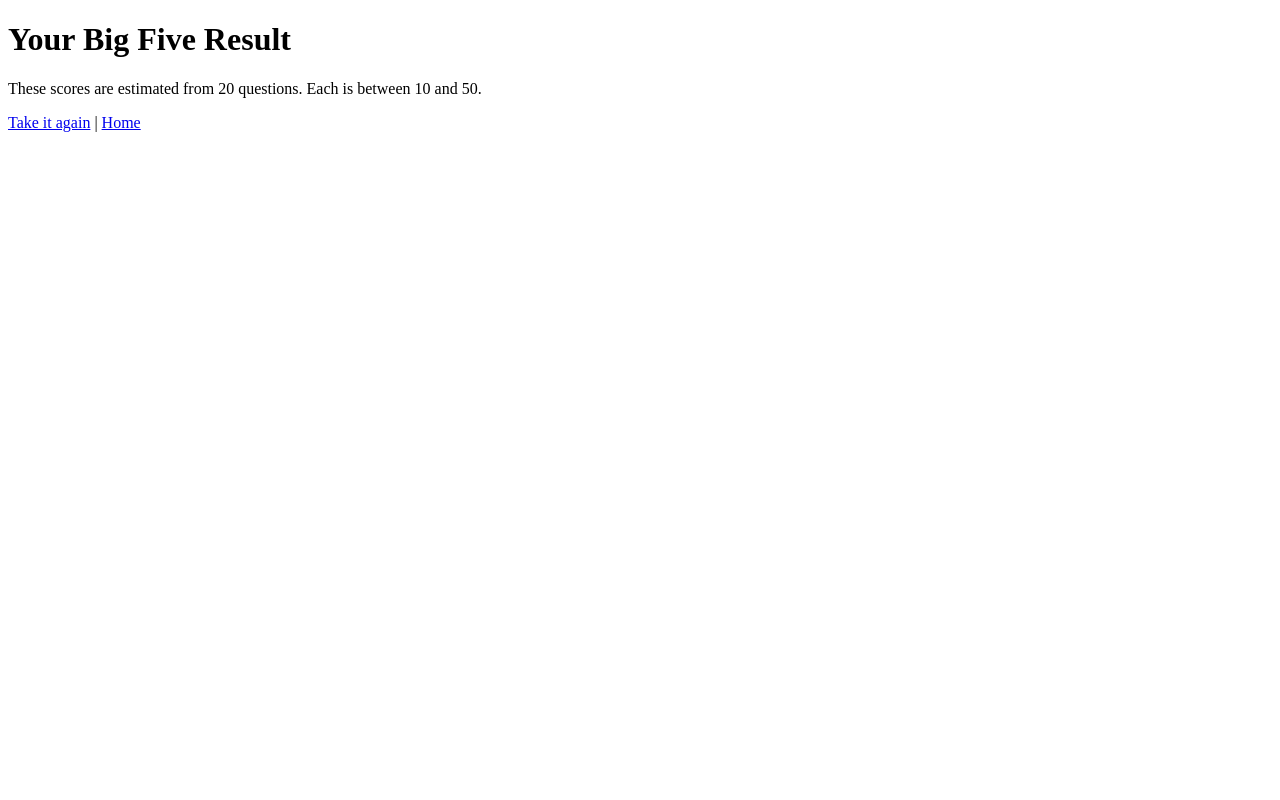
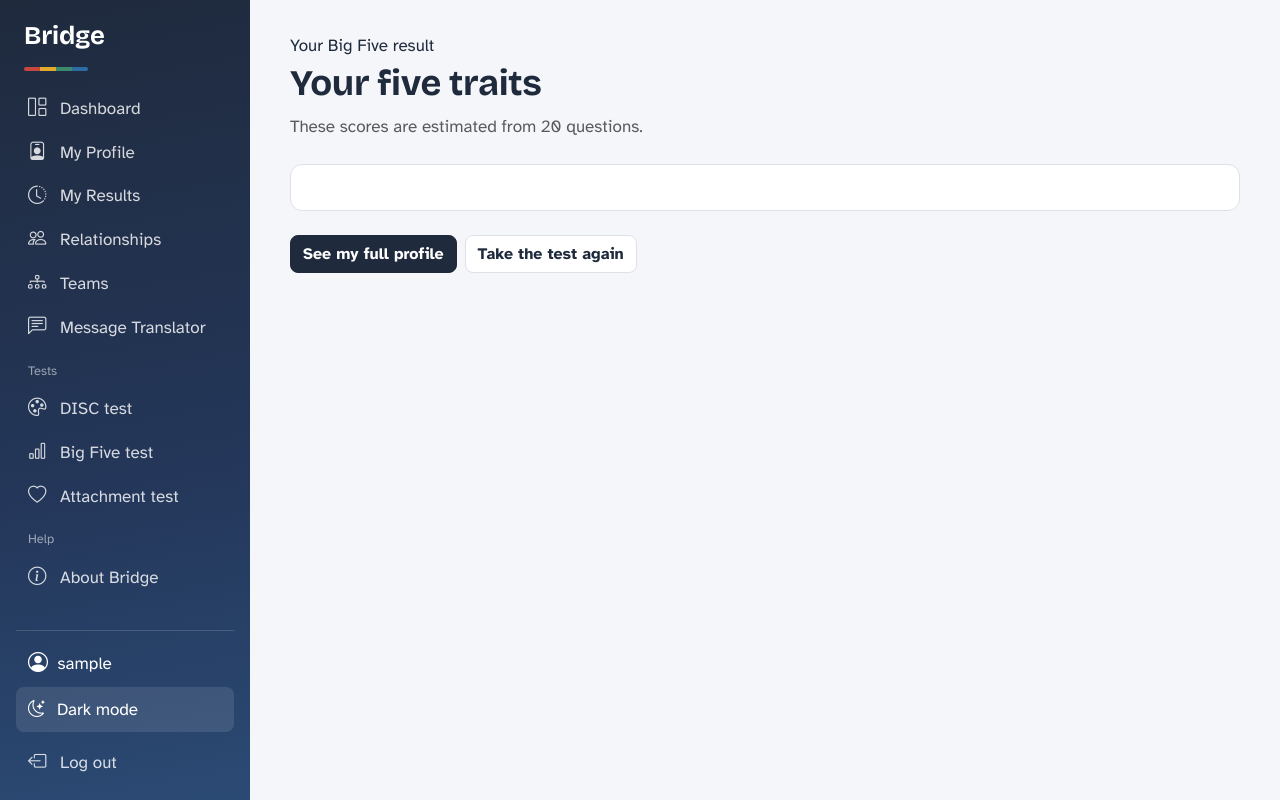
Before and after one commit to enuriuyanage16-cell/communication-relationship-recommender-app, a Flask app: template templates/bigfive_result.html in a window 1280 px wide. Run offline with Flask 3, Linux system fonts and the light colour scheme; the template is opened without the code that fills it, so the values that code supplies are empty; the visitor is signed in with stand-in values (Sample User, id 1); some libraries are stand-ins or nearby versions.

Commit message:
Update Big Five result page style

```diff
--- a/templates/bigfive_result.html
+++ b/templates/bigfive_result.html
@@ -1,16 +1,23 @@
-<!DOCTYPE html>
-<html>
-<head>
-    <title>Your Big Five Result</title>
-</head>
-<body>
-    <h1>Your Big Five Result</h1>
-    <p>These scores are estimated from 20 questions. Each is between 10 and 50.</p>
-    <ul>
+{% extends "base.html" %}
+{% block title %}Your Big Five result{% endblock %}
+{% block content %}
+<div class="test-page">
+    <p class="result-kicker mb-1">Your Big Five result</p>
+    <h1 class="mb-2">Your five traits</h1>
+    <p class="text-body-secondary mb-4">These scores are estimated from 20 questions.</p>
+    <div class="panel mb-4">
         {% for r in results %}
-        <li>{{ r.name }}: {{ r.score }} out of 50 ({{ r.percent }}%)</li>
+        <div class="trait-row">
+            <div class="d-flex justify-content-between"><strong>{{ r.name }}</strong><span>{{ r.percent }}%</span></div>
+            <div class="progress" role="progressbar" aria-label="{{ r.name }}" aria-valuenow="{{ r.percent }}" aria-valuemin="0" aria-valuemax="100">
+                <div class="progress-bar" style="width: {{ r.percent }}%;"></div>
+            </div>
+        </div>
         {% endfor %}
-    </ul>
-    <a href="/bigfive">Take it again</a> | <a href="/">Home</a>
-</body>
-</html>
+    </div>
+    <div class="d-flex flex-wrap gap-2">
+        <a href="/profile" class="btn btn-ink">See my full profile</a>
+        <a href="/bigfive" class="btn btn-line">Take the test again</a>
+    </div>
+</div>
+{% endblock %}
```
